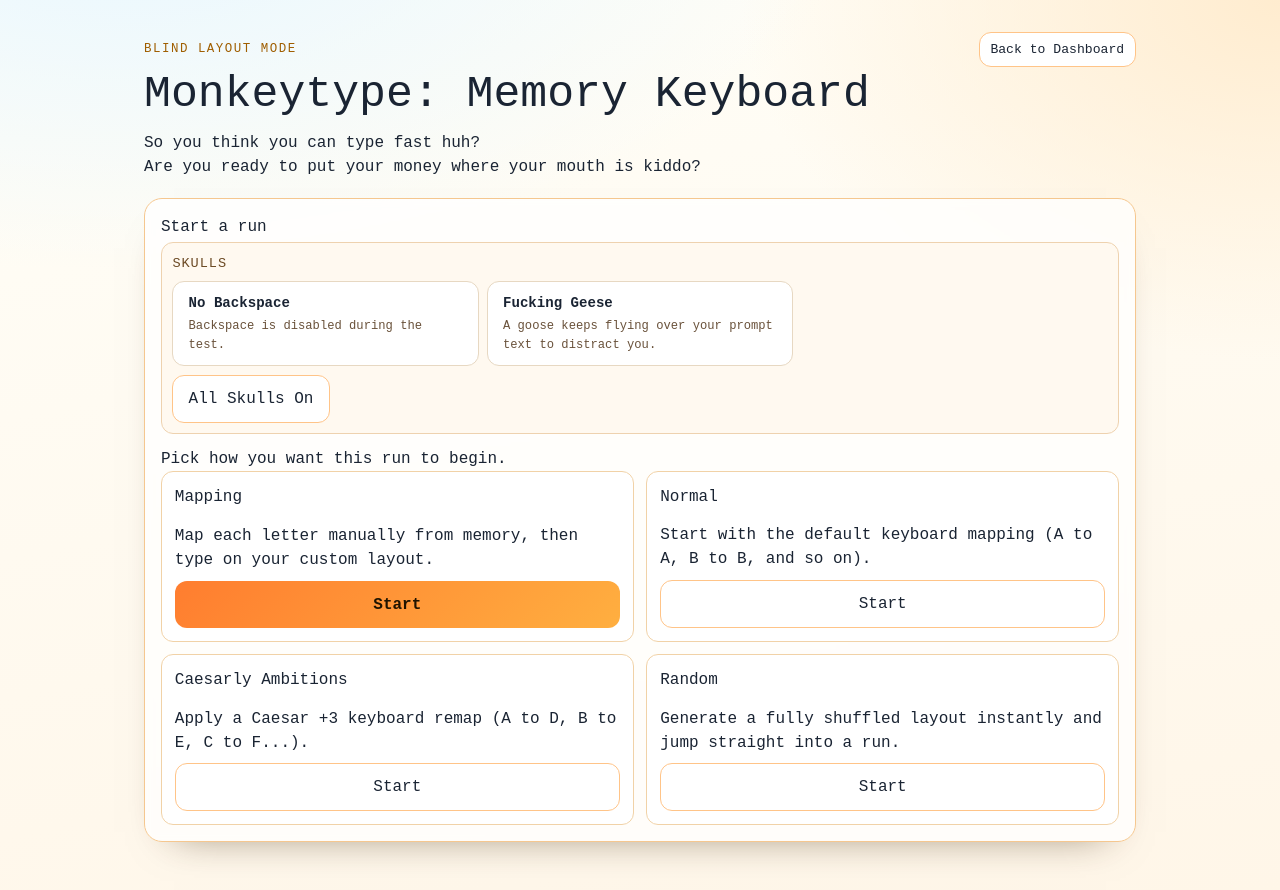
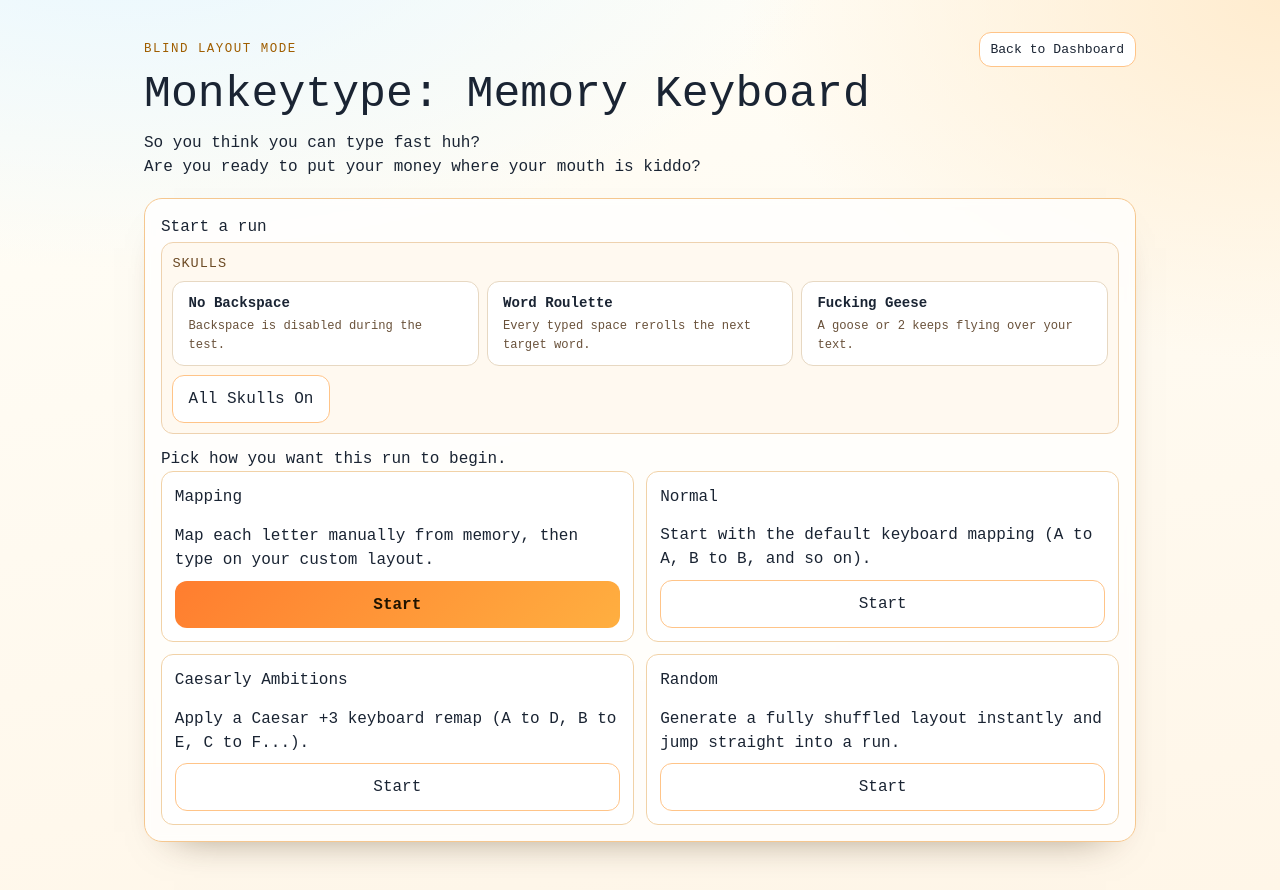
Before and after one commit to jevido/monkeytype, a SvelteKit app: page / in a window 1280 px wide. Built offline with nearby package versions, Linux system fonts and the light colour scheme.

Commit message:
feat: roulette

```diff
--- a/src/lib/typing/constants.js
+++ b/src/lib/typing/constants.js
@@ -20,9 +20,14 @@
 		description: 'Backspace is disabled during the test.'
 	},
 	{
+		id: 'word_roulette',
+		name: 'Word Roulette',
+		description: 'Every typed space rerolls the next target word.'
+	},
+	{
 		id: 'fucking_geese',
 		name: 'Fucking Geese',
-		description: 'A goose keeps flying over your prompt text to distract you.'
+		description: 'A goose or 2 keeps flying over your text.'
 	}
 ];
 export const KEYBOARD_ROWS = ['qwertyuiop', 'asdfghjkl', 'zxcvbnm'];
--- a/src/routes/+page.svelte
+++ b/src/routes/+page.svelte
@@ -13,7 +13,8 @@
 		PREVIEW_ROWS,
 		SHARE_BASE_URL,
 		SKULLS,
-		TEST_SECONDS
+		TEST_SECONDS,
+		WORD_BANK
 	} from '$lib/typing/constants.js';
 	import {
 		buildLineStarts,
@@ -311,6 +312,28 @@
 		return correct;
 	}
 
+	function rerollUpcomingWord() {
+		const cursor = typedEntries.length;
+		let wordStart = cursor;
+
+		while (wordStart < canonicalPrompt.length && canonicalPrompt[wordStart] === ' ') {
+			wordStart += 1;
+		}
+
+		const replacement = WORD_BANK[Math.floor(Math.random() * WORD_BANK.length)];
+		if (wordStart >= canonicalPrompt.length) {
+			canonicalPrompt = `${canonicalPrompt}${canonicalPrompt.endsWith(' ') ? '' : ' '}${replacement}`;
+			return;
+		}
+
+		let wordEnd = wordStart;
+		while (wordEnd < canonicalPrompt.length && canonicalPrompt[wordEnd] !== ' ') {
+			wordEnd += 1;
+		}
+
+		canonicalPrompt = `${canonicalPrompt.slice(0, wordStart)}${replacement}${canonicalPrompt.slice(wordEnd)}`;
+	}
+
 	function handleMappingKey(physicalKey) {
 		if (!currentTarget) return;
 		if (physicalToVirtual[physicalKey]) {
@@ -350,6 +373,9 @@
 
 		if (key === ' ') {
 			const correct = pushTypedChar(' ');
+			if (hasSkull('word_roulette')) {
+				rerollUpcomingWord();
+			}
 			if (!correct && hasSkull('fucking_geese')) {
 				spawnGooseRaid(1);
 			}
```
